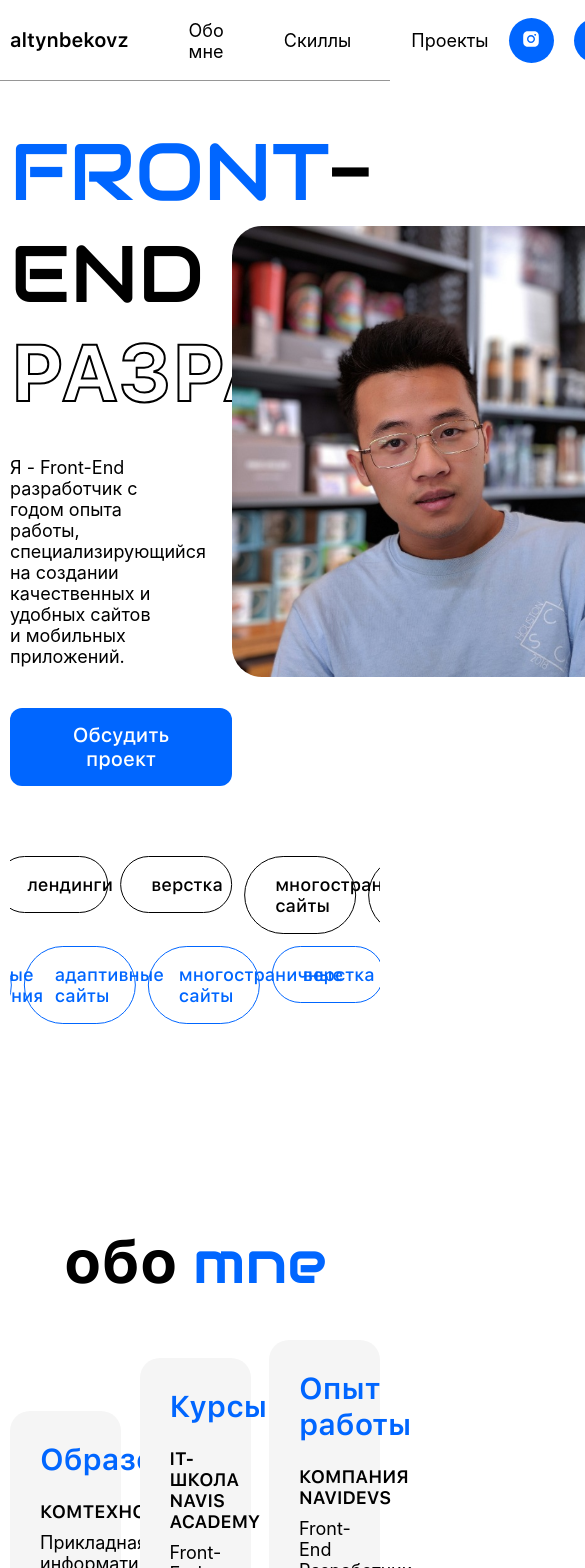
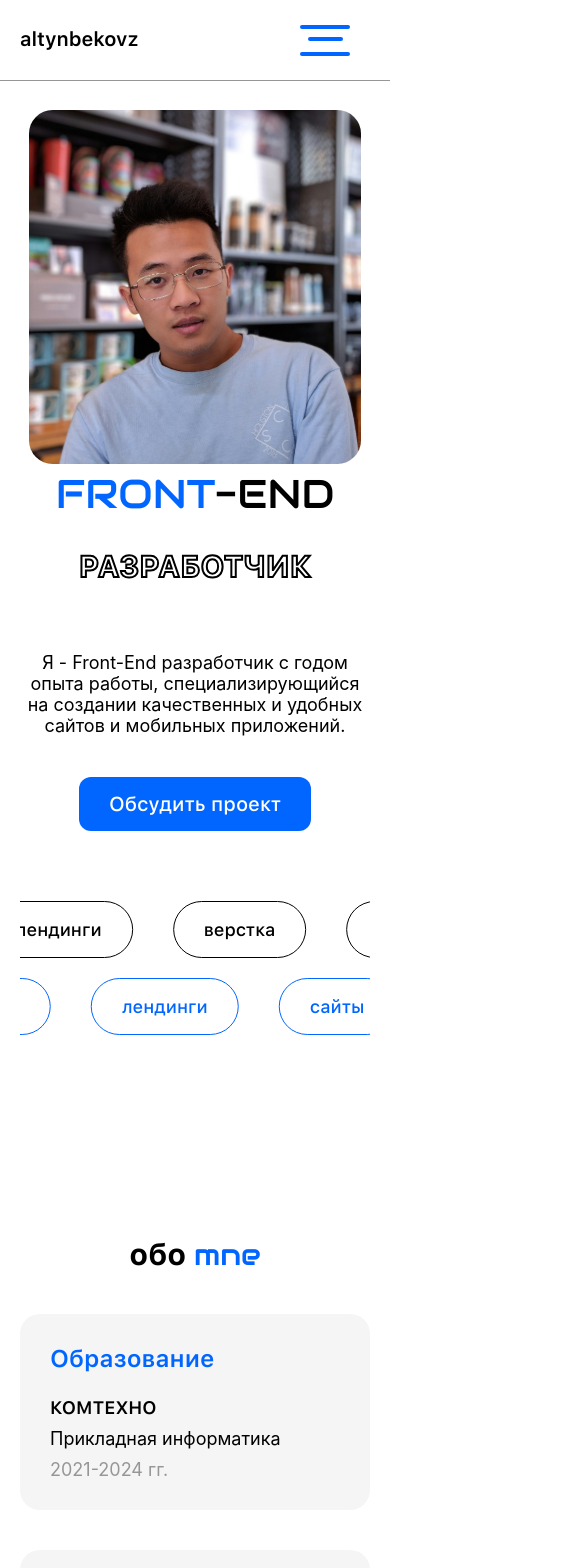
Before and after one commit to paddington11989/resume, a React (Create React App) app: page / in a window 390 px wide. Shown: the top 1568 px of the page, 585 px wide, since content can reach past the window. Built offline with nearby package versions, Linux system fonts and the light colour scheme; a web font is replaced by a local one.

Commit message:
responsive

```diff
--- a/src/components/about/about.css
+++ b/src/components/about/about.css
@@ -2,9 +2,10 @@
     padding:100px 0px;
 }
 .about__wrapper{
-    display:flex;
-    align-items: center;
-    justify-content: space-between;
+    display: grid;
+    grid-template-columns: 1fr 1fr 1fr;
+    grid-column-gap:20px;
+    grid-row-gap:40px;
     margin-bottom:200px;
 }
 .about-title{
@@ -25,7 +26,6 @@ color:#0066FF;
     background-color: #F5F5F5;
     border-radius:20px;
     padding:30px;
-    width:30%;
 }
 .about-item-title{
     font-family: SF Pro Text;
@@ -68,10 +68,166 @@ color:#969696;
     display:flex;
     align-items: center;
     justify-content: space-between;
+    flex-wrap: wrap;
     margin-bottom:66px;
 }
+
 .wrapper-block-3{
-    display: flex;
-    align-items: center;
-    justify-content: space-evenly;
+    display: grid;
+    grid-template-columns: 1fr 1fr;
+    grid-column-gap:120px;
 }
+
+.wrapper-block-3 img:nth-child(1){
+    display:inline-block;
+    margin-left:85%;
+}
+.wrapper-block-4{
+    display: none;
+}
+.wrapper-block-5{
+    display:none;
+}
+/* media */
+
+ @media(max-width:1200px){
+    .about__wrapper{
+        grid-template-columns: 1fr 1fr;
+        padding:0px 70px;
+        grid-gap:40px;
+    }
+    .wrapper-block-1{
+        grid-template-columns: 1fr 1fr 1fr;
+        grid-row-gap:60px;
+    }
+    .wrapper-block-1 img{
+        display: inline-block;
+        margin:0 auto;
+    }
+    .wrapper-block-3 img:nth-child(1){
+        margin-left:60%;
+    }
+    .wrapper-block-3 img:nth-child(2){
+    display:inline-block;
+    margin-left:18%;
+}
+}
+@media(max-width:1000px){
+    .about-title{
+        font-size:40px;
+    }
+    .about-title span{
+        font-size:40px;
+    }
+    .about-item-title{
+        font-size:24px;
+    }
+}
+@media(max-width:960px){
+    .about__wrapper{
+        padding:0px 40px;
+    }
+
+}
+@media(max-width:820px){
+    .about__wrapper{
+        grid-template-columns: 1fr;
+        padding:0px 50px;
+        grid-gap:40px;
+    }
+    .about-item{
+        width:60%;
+        display:block;
+        margin:0 auto;
+    }
+    .img-block-2{
+        display:none;
+    }
+    .wrapper-block-4{
+        display: grid;
+        grid-template-columns: 1fr 1fr;
+        grid-column-gap:120px;
+        margin-top:60px;
+    }
+    /* .wrapper-block-4 img{
+        display:inline-block;
+        margin:0 auto;
+    } */
+
+    .wrapper-block-4 img:nth-child(1){
+        margin-left:60%;
+    }
+    .wrapper-block-4 img:nth-child(2){
+    display:inline-block;
+    margin-left:18%;
+}
+}
+
+@media(max-width:720px){
+    .about__wrapper{
+        grid-template-columns: 1fr;
+        grid-row-gap:40px;
+    }
+    .about-item{
+        width:70%;
+        display:block;
+        margin:0 auto;
+    }
+
+}
+@media(max-width:640px){
+    .about-item{
+        width:90%;
+        display:block;
+        margin:0 auto;
+    }
+
+    .wrapper-block-1 {
+        grid-template-columns: 1fr 1fr;
+        grid-row-gap: 60px;
+    }
+
+}
+@media(max-width:540px){
+    .about-item{
+        width:100%;
+        display:block;
+        margin:0 auto;
+    }}
+
+    @media(max-width:520px){
+        .about__wrapper{
+            padding:0px 20px;
+        }
+       .wrapper-block-2{
+        display: none;
+       }
+       .wrapper-block-3{
+        display: none;
+       }
+       .wrapper-block-4{
+        display: none;
+       }
+       .wrapper-block-5{
+        display:grid;
+        grid-template-columns: 1fr 1fr;
+        grid-row-gap:60px;
+       }
+       .wrapper-block-5 img{
+        display: inline-block;
+        margin:0 auto;
+       }
+
+    }
+
+    @media(max-width:430px){
+        .about-title{
+            font-size: 30px;
+        }
+        .about-title span{
+            font-size: 30px;
+        }
+        .about__wrapper{
+            padding:0px;
+        }
+    }
--- a/src/components/about/about.jsx
+++ b/src/components/about/about.jsx
@@ -43,16 +43,30 @@ export default function About(){
                         <div className="wrapper-block-2">
                             <div></div>
                             <img src={img_6} alt="" />
-                            <img src={img_8} alt="" />
-                            <img src={img_9} alt="" />
+                            <img src={img_8} alt=""  className="img-block-2-2"/>
+                            <img src={img_9} alt=""  className="img-block-2"/>
                             <img src={img_10} alt="" />
-                            <img src={img_11} alt="" />
-                            <div></div>
-
+                            <img src={img_11} alt="" className="img-block-2"/>
+                          <div></div>
                         </div>
                         <div className="wrapper-block-3">
                             <img src={img_12} alt="" />
                             <img src={img_13} alt="" />
+                        </div>
+                        <div className="wrapper-block-4">
+                        <img src={img_9} alt="" />
+                        <img src={img_11} alt="" />
+                        </div>
+                        <div className="wrapper-block-5">
+                             <img src={img_6} alt="" />
+                            <img src={img_8} alt=""  className="img-block-2-2"/>
+                            <img src={img_9} alt=""  className="img-block-2"/>
+                            <img src={img_10} alt="" />
+                            <img src={img_11} alt="" className="img-block-2"/>
+                            <img src={img_12} alt="" />
+                            <img src={img_13} alt="" />
+                            <img src={img_9} alt="" />
+
                         </div>
                     </div>
             </div>
--- a/src/components/footer/footer.css
+++ b/src/components/footer/footer.css
@@ -40,11 +40,15 @@ font-weight: 400;
 margin-left:20px;
 }
 
+
+
+
 .footer-social{
     display: flex;
     align-items: center;
-    text-align: center;
-    margin-left:22%;
+    justify-content: center;
+    flex-wrap: wrap;
+    gap:20px;
 }
 
 .footer-social-item-link{
@@ -65,3 +69,40 @@ margin-left:20px;
     background-color: #0066FF;
     border:1px solid #0066FF;
 }
+
+@media(max-width:1200px){
+    .footer-title{
+        font-size: 60px;
+    }
+}
+
+@media(max-width:1000px){
+    .footer-title{
+        font-size: 40px;
+    }
+    .footer-name-link{
+        font-size:40px;
+    }
+}
+
+@media(max-width:580px){
+ .footer-title{
+    margin-left:0;
+    width:100%;
+ }
+}
+
+@media(max-width:520px){
+    .footer-social-link{
+        width:60px;
+        height:60px;
+    }
+}
+@media(max-width:470px){
+    .footer-title{
+        font-size: 30px;
+    }
+    .footer-name-link{
+        font-size: 30px;
+    }
+}
--- a/src/components/header/header.css
+++ b/src/components/header/header.css
@@ -94,6 +94,7 @@ color: #000;
     margin-left:60px;
   }
   .header__nav-social-item{
+    padding-top:4px;
     width:45px;
     height:45px;
     border-radius:50%;
@@ -103,7 +104,9 @@ color: #000;
     align-items: center;
     justify-content: center;
   }
-
+.header__nav-social-item:nth-child(3){
+  padding-right:3px;
+}
   .promo{
     padding:40px 0px 70px;
     display:flex;
@@ -167,6 +170,8 @@ transition: 0.3s;
 .slider-container{
   margin-bottom:12px;
 }
+
+
   .slider-text{
     font-family: SF Pro Text;
 font-size: 18px;
@@ -176,7 +181,7 @@ color:#000;
 border:1px solid #000;
 padding:17px 30px;
 border-radius:100px;
-width:90%;
+margin:0 20px;
   }
   .slider-text-2{
     font-family: SF Pro Text;
@@ -187,5 +192,175 @@ color:#0066FF;
 border:1px solid #0066FF;
 padding:17px 30px;
 border-radius:100px;
-width:90%;
+margin:0 20px;
   }
+
+
+
+
+  /* toggle */
+.header{
+  position:relative;
+}
+  .nav-toggle{
+    display: none;
+    position: absolute;
+    left:35%;
+    margin: 0 auto;
+    width: 50px;
+    height: 40px;
+    cursor: pointer;
+    top:15px;
+  }
+
+    .nav-toggle span {
+        width: 100%;
+        transition: .5s all cubic-bezier(0.175, 0.885, 0.32, 1.275);
+        height: 4px;
+        background:#0066FF;
+        position: absolute;
+        border-radius: 10px;
+        right: 0;
+        left: 0;
+        margin: 0 auto;
+        transform: rotate(0);}
+
+        .nav-toggle span:nth-child(1) {
+            top: 7px;
+            border-radius: 10px;
+        }
+
+        .nav-toggle span:nth-child(2) {
+            top: 48%;
+            width: 70%;
+            border-radius: 10px;
+        }
+        .nav-toggle span:nth-child(3) {
+          bottom:5%;
+        }
+
+
+
+
+
+
+  /* media */
+
+
+
+  @media(max-width:1200px){
+    .container{
+      padding:0px 40px;
+    }
+    .promo-title{
+      font-size:70px;
+    }
+    .promo-title-text{
+      font-size:60px;
+    }
+    .promo-describtion{
+      max-width:80%;
+    }
+
+
+  }
+  @media(max-width:1000px){
+    .promo-title{
+      font-size:50px;
+    }
+    .promo-title-text{
+      font-size:40px;
+    }
+  }
+
+  @media(max-width:960px){
+    .promo-describtion{
+      max-width:90%;
+    }
+  }
+
+  @media(max-width:870px){
+     .promo{
+      flex-direction: column-reverse;
+     }
+     .promo-text{
+      text-align: center;
+     }
+     .promo-describtion{
+      max-width:100%;
+     }
+     .promo-img{
+      width:100%;
+      text-align:center;
+     }
+     .promo-img img{
+      width:60%;
+     }
+     .header__nav-list{
+      display:none;
+     }
+     .nav-toggle{
+      display:block;
+     }
+     .top-screen{
+      position: relative;
+     }
+
+     .nav__list-open{
+      display:block;
+      position: absolute;
+      width:100%;
+      background-color: #fff;
+      top:80px;
+      height:100vh;
+      border-top:1px solid #969696;
+      padding-top:40px;
+     }
+     .header__nav-item{
+      margin:0 auto;
+      width:30%;
+      padding:10px 0px;
+     }
+     .slider-container{
+      margin-bottom:20px;
+    }
+
+  }
+  @media(max-width:700px){
+    .promo-text{
+      width:100%;
+    }
+
+  }
+  @media(max-width:520px){
+    .header__logo{margin-top:10px}
+    .header__nav-social{
+      display:none;
+     }
+     .nav-toggle{
+      left:80%;
+      top:18px;
+    }
+    .promo-img img{
+      width:80%;
+    }
+  }
+  @media(max-width:500px){
+    .promo-img img{
+      width:95%;
+    }
+  }
+
+  @media(max-width:430px){
+    .promo-title{
+      font-size: 40px;
+    }
+    .promo-title-text{
+      font-size: 30px;
+    }
+  }
+  @media(max-width:400px){
+    .container{
+      padding:0px 20px;
+    }
+  }
--- a/src/components/header/header.jsx
+++ b/src/components/header/header.jsx
@@ -5,9 +5,17 @@ import { IoLogoWhatsapp } from "react-icons/io";
 import telegram_icon from "../image/telegram.svg";
 import promo_img from "../image/promo-img.svg";
 import Slider from "react-slick";
+import { useState } from "react";
+import { IoMdClose } from "react-icons/io";
 
 
 export default function Header(){
+  const [isOpen, setIsOpen] = useState(false);
+    const [isNavlist, setIsnavlist] = useState(false);
+    const toggleMenu = () => {
+        setIsOpen((open) => !open);
+        setIsnavlist((open)=>!open)
+    }
 
     const settings = {
         infinite: true,
@@ -16,7 +24,34 @@ export default function Header(){
         autoplay: true,
         speed: 2000,
         autoplaySpeed: 2000,
-        cssEase: "linear"
+        cssEase: "linear",
+        variableWidth: true,
+        responsive: [
+          {
+            breakpoint: 800,
+            settings: {
+              slidesToShow:2.2,
+              slidesToScroll: 1,
+              infinite: true,
+            }
+          },
+          {
+            breakpoint: 600,
+            settings: {
+              slidesToShow:1.5,
+              slidesToScroll: 1,
+              infinite: true,
+            }
+          },
+          {
+            breakpoint: 460,
+            settings: {
+              slidesToShow:1,
+              slidesToScroll: 1,
+              infinite: true,
+            }
+          },
+        ]
       };
     const setting = {
         infinite: true,
@@ -27,6 +62,34 @@ export default function Header(){
         autoplaySpeed: 2000,
         cssEase: "linear",
         rtl:true,
+        variableWidth: true,
+        responsive: [
+          {
+            breakpoint: 800,
+            settings: {
+              slidesToShow:2.2,
+              slidesToScroll: 1,
+              infinite: true,
+            }
+          },
+          {
+            breakpoint: 600,
+            settings: {
+              slidesToShow:1.5,
+              slidesToScroll: 1,
+              infinite: true,
+            }
+          },
+          {
+            breakpoint: 460,
+            settings: {
+              slidesToShow:1,
+              slidesToScroll: 1,
+              infinite: true,
+            }
+          },
+
+        ]
       };
 
 
@@ -35,11 +98,20 @@ export default function Header(){
          <section className="top-screen">
             <div className="top-screen-line"></div>
             <div className="container">
-                <header className="header">
+                <header className={`header ${isOpen ? 'isopen' : ''}`}>
                 <div className="header__logo">
                     <a href="#" className="logo-link">altynbekovz</a>
                 </div>
-                <ul className="header__nav-list">
+                <div className="nav-toggle" onClick={toggleMenu}>
+                                {isOpen ? <IoMdClose  size={"50px"} color="#0066ff"/> : (
+                                    <>
+                                        <span></span>
+                                        <span></span>
+                                        <span></span>
+                                    </>
+                                )}
+                            </div>
+                   <ul className={`header__nav-list ${isNavlist ? 'nav__list-open' : ''}`}>
                         <li className="header__nav-item"><a href="#" className="nav-item-link">Обо мне</a></li>
                         <li className="header__nav-item"><a href="#" className="nav-item-link">Скиллы</a></li>
                         <li className="header__nav-item"><a href="#" className="nav-item-link">Проекты</a></li>
@@ -70,19 +142,19 @@ export default function Header(){
           <h3 className="slider-text">мобильные приложения</h3>
         </div>
         <div>
-          <h3 className="slider-text">сайты</h3>
+          <h3 className="slider-text web-text">сайты</h3>
         </div>
         <div>
-          <h3 className="slider-text">лендинги</h3>
+          <h3 className="slider-text lending-text">лендинги</h3>
         </div>
         <div>
-          <h3 className="slider-text">верстка</h3>
+          <h3 className="slider-text verstka-text">верстка</h3>
         </div>
         <div>
           <h3 className="slider-text">многостраничные сайты</h3>
         </div>
         <div>
-          <h3 className="slider-text">адаптивные сайты</h3>
+          <h3 className="slider-text adaptive-text">адаптивные сайты</h3>
         </div>
       </Slider>
 </div>
--- a/src/components/my-projects/projects.css
+++ b/src/components/my-projects/projects.css
@@ -32,3 +32,43 @@ transition:0.3s;
     background-color:#0066FF;
     color:#fff;
 }
+
+@media(max-width:1200px){
+    .project-item img{
+        width:90%;
+    }
+    .project__text{
+        width:90%;
+    }
+}
+@media(max-width:870px){
+    .project__wrapper{
+        grid-template-columns: 1fr;
+    }
+    .project-item{
+        width:520px;
+        display:block;
+        margin:0 auto;
+    }
+    .project-item img{
+        width:90%;
+    }
+}
+@media(max-width:580px){
+    .project-item{
+        width:100%;
+    }
+}
+@media(max-width:430px){
+    .project__text{
+        font-size: 20px;
+    }
+}
+@media(max-width:400px){
+    .project-btn{
+        font-size: 18px;
+    }
+    .project-item img{
+        width:100%;
+    }
+}
```
